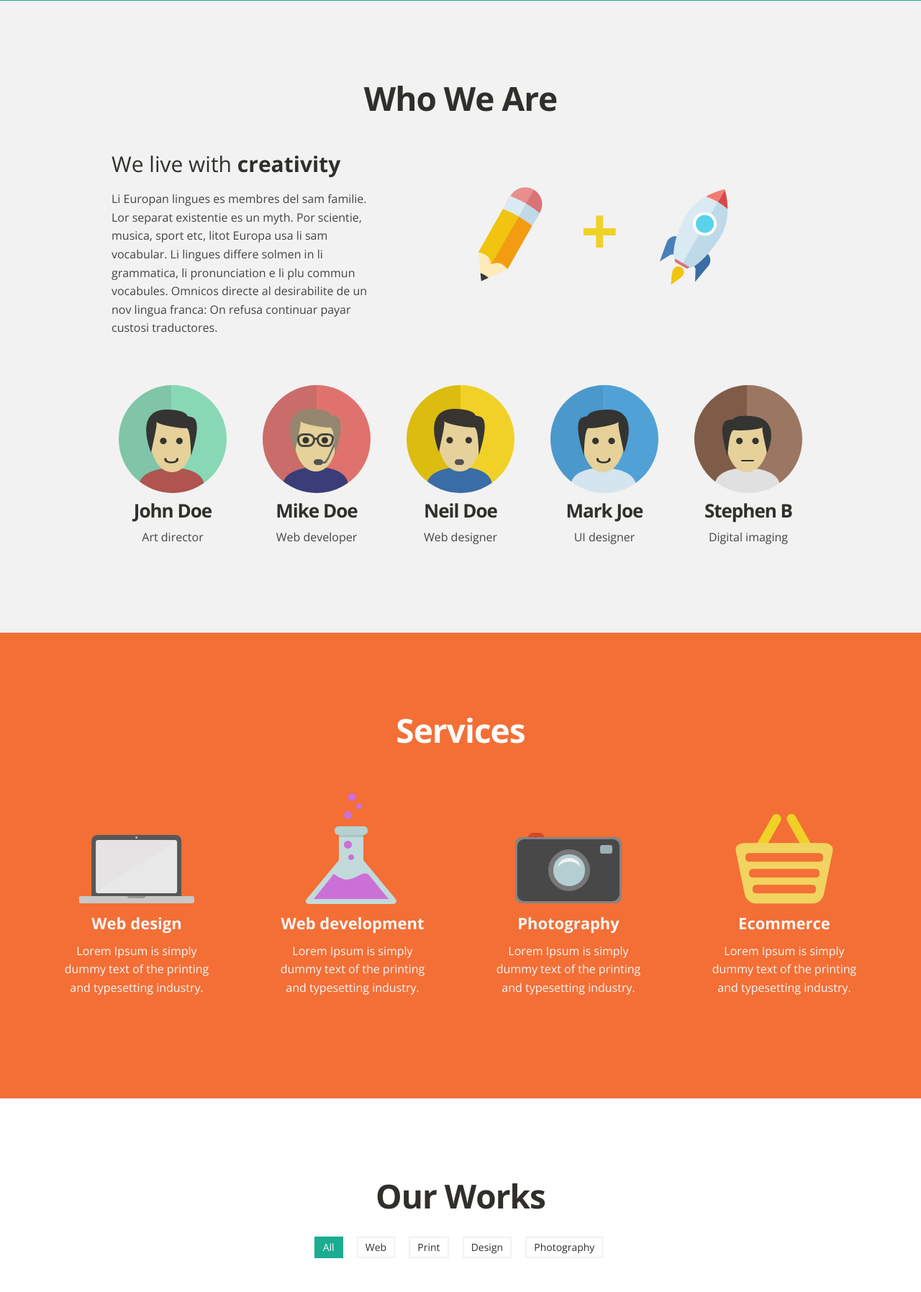
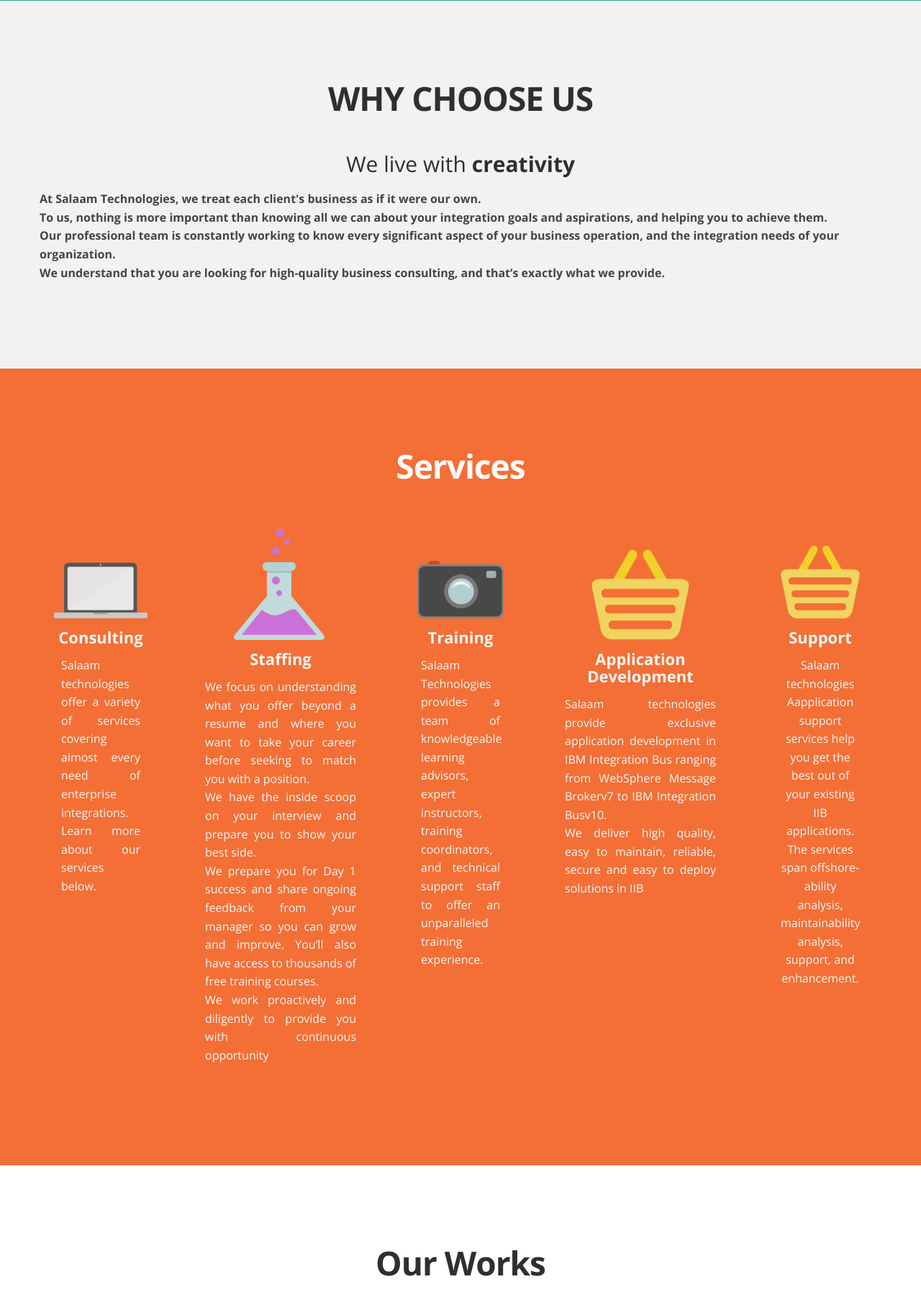
Before and after one commit to punit121/web-app, a PHP site: page / in a window 1280 px wide. Shown: the part 1216-3011 px from the top of the page at 72% size. Run offline with PHP 8.4, Linux system fonts and the light colour scheme.

Commit message:
code added

```diff
--- a/index.php
+++ b/index.php
@@ -75,23 +75,26 @@ TRAINING: We Provide Extensive Training & Technical Assistance on IBM DataPower,
 <!-- section: team -->
 <section id="about" class="section">
 <div class="container">
-	<h4>Who We Are</h4>
+	<h4>WHY CHOOSE US</h4>
 	<div class="row">
-		<div class="span4 offset1">
+		<div class="span12 ">
 			<div>
-				<h2>We live with <strong>creativity</strong></h2>
+				<h2 style="text-align:center;">We live with <strong>creativity</strong></h2>
 				<p>
-					Li Europan lingues es membres del sam familie. Lor separat existentie es un myth. Por scientie, musica, sport etc, litot Europa usa li sam vocabular. Li lingues differe solmen in li grammatica, li pronunciation e li plu commun vocabules. Omnicos directe al desirabilite de un nov lingua franca: On refusa continuar payar custosi traductores.
-				</p>
+					<b>At Salaam Technologies, we treat each client's business as if it were our own. <br>
+To us, nothing is more important than knowing all we can about your integration goals and aspirations, and helping you to achieve them. <br>
+Our professional team is constantly working to know every significant aspect of your business operation, and the integration needs of your organization.<br>
+We understand that you are looking for high-quality business consulting, and that’s exactly what we provide.
+				</b></p>
 			</div>
 		</div>
-		<div class="span6">
+		<!--div class="span6">
 			<div class="aligncenter">
 				<img src="img/icons/creativity.png" alt="" />
 			</div>
-		</div>
+		</div-->
 	</div>
-	<div class="row">
+	<!--div class="row">
 		<div class="span2 offset1 flyIn">
 			<div class="people">
 				<img class="team-thumb img-circle" src="img/team/img-1.jpg" alt="" />
@@ -137,7 +140,7 @@ TRAINING: We Provide Extensive Training & Technical Assistance on IBM DataPower,
 				</p>
 			</div>
 		</div>
-	</div>
+	</div-->
 </div>
 <!-- /.container -->
 </section>
@@ -148,39 +151,55 @@ TRAINING: We Provide Extensive Training & Technical Assistance on IBM DataPower,
 	<h4>Services</h4>
 	<!-- Four columns -->
 	<div class="row">
-		<div class="span3 animated-fast flyIn">
+		<div class="span2 animated-fast flyIn">
 			<div class="service-box">
 				<img src="img/icons/laptop.png" alt="" />
-				<h2>Web design</h2>
-				<p>
-					 Lorem Ipsum is simply dummy text of the printing and typesetting industry.
+				<h2>Consulting</h2>
+				<p style="text-align:justify">
+					Salaam technologies offer a variety of services covering almost every need of enterprise integrations. Learn more about our services below.
+
 				</p>
 			</div>
 		</div>
 		<div class="span3 animated flyIn">
 			<div class="service-box">
 				<img src="img/icons/lab.png" alt="" />
-				<h2>Web development</h2>
-				<p>
-					 Lorem Ipsum is simply dummy text of the printing and typesetting industry.
+				<h2>Staffing</h2>
+				<p style="text-align:justify">
+					 We focus on understanding what you offer beyond a resume and where you want to take your career before seeking to match you with a position.<br>
+We have the inside scoop on your interview and prepare you to show your best side.<br>
+We prepare you for Day 1 success and share ongoing feedback from your manager so you can grow and improve. You’ll also have access to thousands of free training courses.<br>
+We work proactively and diligently to provide you with continuous opportunity
 				</p>
 			</div>
 		</div>
-		<div class="span3 animated-fast flyIn">
+		<div class="span2 animated-fast flyIn">
 			<div class="service-box">
 				<img src="img/icons/camera.png" alt="" />
-				<h2>Photography</h2>
-				<p>
-					 Lorem Ipsum is simply dummy text of the printing and typesetting industry.
+				<h2>Training</h2>
+				<p style="text-align:justify">
+					Salaam Technologies provides a team of knowledgeable learning advisors, expert instructors, training coordinators, and technical support staff to offer an unparalleled training experience.
+
 				</p>
 			</div>
 		</div>
 		<div class="span3 animated-slow flyIn">
 			<div class="service-box">
 				<img src="img/icons/basket.png" alt="" />
-				<h2>Ecommerce</h2>
+				<h2>Application Development</h2>
+				<p style="text-align:justify">
+					Salaam technologies provide exclusive application development in IBM Integration Bus ranging from WebSphere Message Brokerv7 to IBM Integration Busv10.<br>
+We deliver high quality, easy to maintain, reliable, secure and easy to deploy solutions in IIB
+				</p>
+			</div>
+		</div>
+		<div class="span2 animated-slow flyIn">
+			<div class="service-box">
+				<img src="img/icons/basket.png" alt="" />
+				<h2>Support</h2>
 				<p>
-					 Lorem Ipsum is simply dummy text of the printing and typesetting industry.
+					Salaam technologies Aapplication support services help you get the best out of your existing IIB applications.<br>
+The services span offshore-ability analysis, maintainability analysis, support, and enhancement.
 				</p>
 			</div>
 		</div>
```
